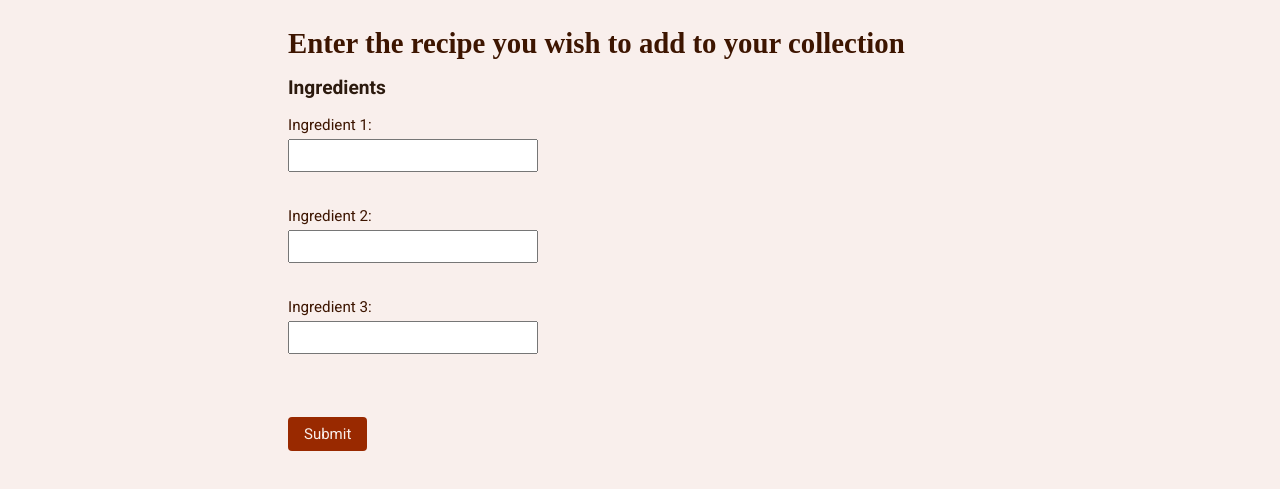
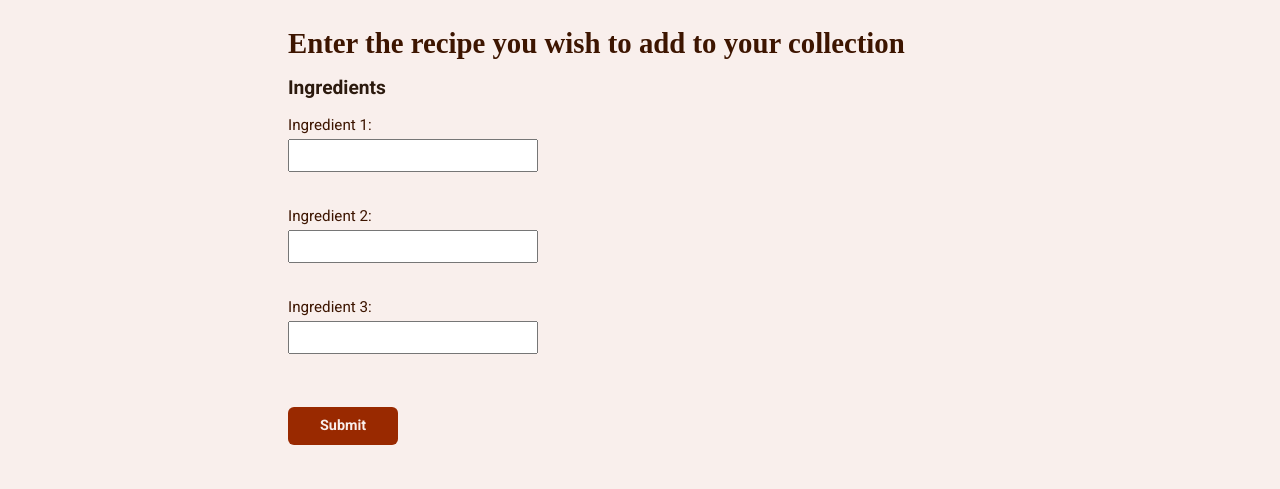
Before and after one commit to ayumim42009/capstone-project, a website: page recipeForm.html in a window 1280 px wide. Shown: the part 65-554 px from the top of the page. Drawn offline with Linux system fonts and the light colour scheme; a web font is replaced by a local one.

Commit message:
Added submit button to recipeForm.html to allow for testing of send data to db

```diff
--- a/recipeForm.html
+++ b/recipeForm.html
@@ -91,7 +91,9 @@
     <input type="text" id="ingredient2" name="ingredient2"><br>
     <label for="ingredient3">Ingredient 3:</label><br>
     <input type="text" id="ingredient3" name="ingredient3"><br><br>
-    <input type="submit" value="Submit">
 </form>
+ <button class="action-btn" id="submit-button">
+      Submit
+    </button>
 </body>
 </html>
```
